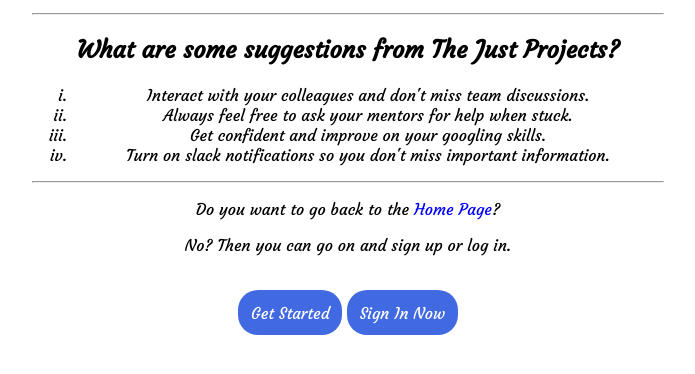
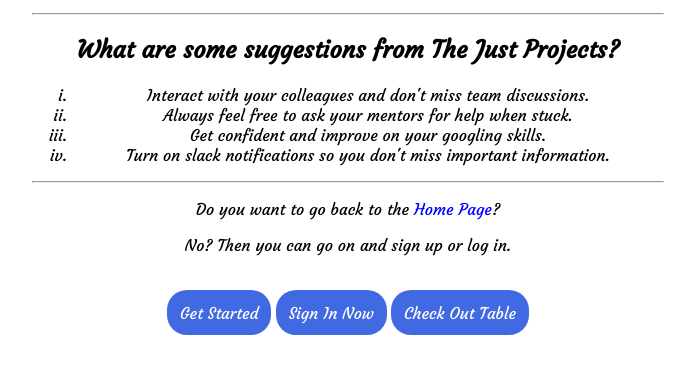
Before and after one commit to biroue10/JUST-THE-PROJECT, a plain HTML site: page aboutus.html in a window 1280 px wide. Shown: the part 218-592 px from the top of the page, without its empty margins (292-987 px from the left). Drawn offline with Linux system fonts and the light colour scheme.

Commit message:
Refactor my code

```diff
--- a/aboutus.html
+++ b/aboutus.html
@@ -25,7 +25,7 @@
         <p>Do you want to go back to the <a href="./index.html">Home Page</a>?</p>
         <p>No? Then you can go on and sign up or log in.</p>
         <div class="button">
-            <a href="#">Get Started</a> <a href="#">Sign In Now</a>
+            <a href="#">Get Started</a> <a href="#">Sign In Now</a> <a href="table.html">Check Out Table</a>
         </div>
     </div>
 
```
